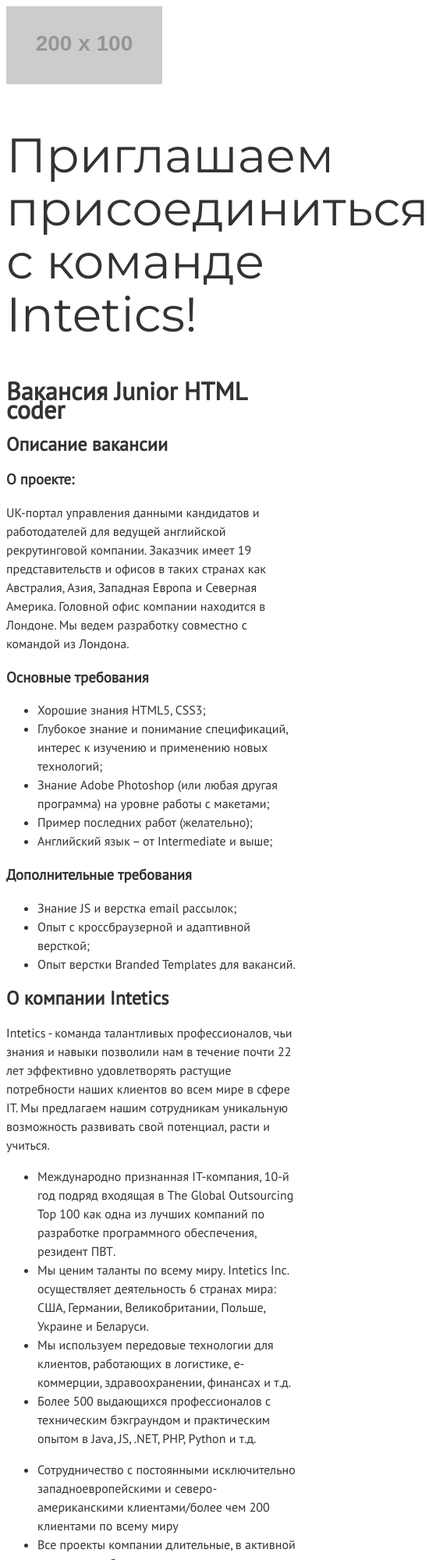
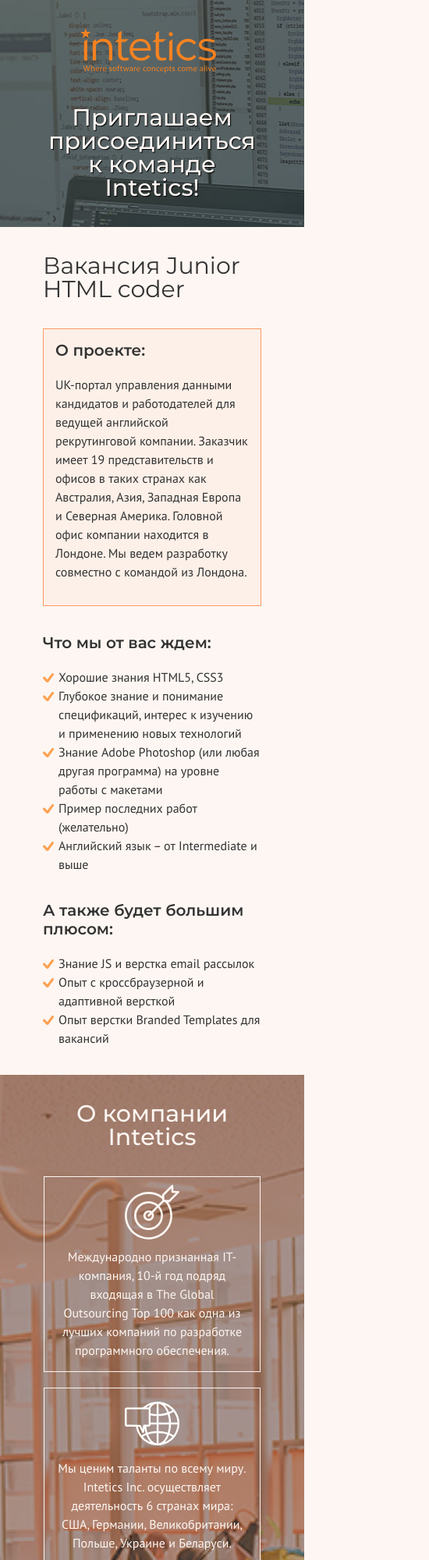
Before and after one commit to AliceGres/vacancy, a plain HTML site: page index.html in a window 390 px wide. Shown: the top 2000 px of the page at 78% size, 550 px wide, since content can reach past the window. Drawn offline with Linux system fonts and the light colour scheme; placeholder pictures from the web are drawn by us.

Commit message:
mobile layout

```diff
--- a/css/style.css
+++ b/css/style.css
@@ -1,14 +1,221 @@
 body {
+    margin: 0;
+    padding: 0;
+
     font-family: PT Sans, arial, sans-serif;
     font-weight: 400;
     font-size: 16px;
     line-height: 24px;
     color: #333333;
+
+    background-color: #fdf6f2;
+}
+
+.visually-hidden {
+    position: absolute;
+
+    width: 1px;
+    height: 1px;
+    margin: -1px;
+    border: 0;
+    padding: 0;
+
+    clip: rect(0 0 0 0);
+    overflow: hidden;
+}
+
+.container {
+    width: 280px;
+    margin: 0 auto;
+    padding: 0 20px;
+}
+
+h3 {
+    margin: 0;
+    margin-bottom: 20px;
+    padding: 0;
+
+    font-family: Montserrat, arial, sans-serif;
+    font-weight: 600;
+    font-size: 20px;
+}
+
+.vacancy-header {
+    display: flex;
+    flex-direction: column;
+    align-items: center;
+    padding-top: 20px;
+    margin-bottom: 35px;
+
+    text-shadow: 1px 1px 1px #000;
+
+    background-color: #566163;
+    background-image: url(../img/bg_custom_web.jpg);
+    background-position: center center;
 }
 
 .header-title {
+    margin: 20px 0 35px;
+
     font-family: Montserrat, arial, sans-serif;
-    font-size: 62px;
+    font-size: 30px;
+    font-weight: 500;
+    line-height: 30px;
+    color: #fdf6f2;
+    text-align: center;
+}
+
+.vacancy-title,
+.company-benefits h3 {
+    margin: 0;
+    margin-bottom: 35px;
+    padding: 0;
+
+    font-family: Montserrat, arial, sans-serif;
+    font-size: 30px;
     font-weight: 400;
-    line-height: 68px;
+    line-height: 30px;
 }
+
+.vacancy-description {
+    margin-bottom: 35px;
+    padding: 15px;
+
+    border: 1px solid #FE9961;
+    background-color: #fdf0e8;
+}
+
+.main-requirements,
+.additional-requirements {
+    margin-bottom: 35px;
+}
+
+.main-requirements-list,
+.additional-requirements-list {
+    margin: 0;
+    padding: 0;
+
+    list-style: none;
+}
+
+.main-requirements-list li,
+.additional-requirements li {
+    padding-left: 20px;
+    position: relative;
+}
+
+.main-requirements-list li::before,
+.additional-requirements-list li::before {
+    content: '';
+
+    position: absolute;
+    left: 0;
+    top: 5px;
+    width: 14px;
+    height: 16px;
+
+    background-image: url(../img/check-mark.svg);
+    background-repeat: no-repeat;
+    background-position: 0 0;
+}
+
+.company-details-wrapper {
+    padding: 35px 0;
+    margin-bottom: 35px;
+
+    color: #fdf6f2;
+    text-align: center;
+
+    background-color: #fda253;
+    background-image: url(../img/bg_pse.jpg);
+    background-repeat: no-repeat;
+    background-position: center center;
+    background-size:cover;
+}
+
+.company-details-title {
+    margin: 0;
+    margin-bottom: 35px;
+    padding: 0;
+
+    font-family: Montserrat, arial, sans-serif;
+    font-size: 30px;
+    font-weight: 500;
+    line-height: 30px;
+}
+
+.company-promo {
+    display: flex;
+    flex-direction: column;
+    align-items: center;
+    margin: 0;
+    padding: 0;
+
+    list-style: none;
+}
+
+.company-promo li {
+    position: relative;
+
+    padding: 15px;
+    padding-top: 90px;
+    margin-bottom: 20px;
+    width: 246px;
+
+    border: 1px solid #fdf6f2;
+}
+
+.company-promo li:last-child {
+    margin-bottom: 0;
+}
+
+.company-promo li::before {
+    content: '';
+
+    position: absolute;
+    top: 10px;
+    left: 103px;
+    width: 70px;
+    height: 70px;
+
+    background-repeat: no-repeat;
+    background-position: 0 0;
+}
+
+.company-promo li.objective::before {
+    background-image: url(../img/objective.svg);
+}
+
+.company-promo li.world-map::before {
+    background-image: url(../img/world-map.svg);
+}
+
+.company-promo li.computer::before {
+    background-image: url(../img/computer.svg);
+}
+
+.company-promo li.network::before {
+    background-image: url(../img/network.svg);
+}
+
+.company-benefits-list {
+    margin: 0;
+    padding: 0;
+
+    list-style: none;
+}
+
+.company-benefits-list li {
+    position: relative;
+
+    padding-bottom: 10px;
+    margin-bottom: 20px;
+
+    border-bottom: 1px dotted rgba(0,0,0,0.2);
+}
+
+@media (min-width: 768px) {
+    .container {
+        width: 708px;
+    }
+}
--- a/index.html
+++ b/index.html
@@ -2,57 +2,72 @@
 <html lang="ru">
 <head>
     <meta charset="UTF-8">
+    <meta name="viewport" content="width=device-width, initial-scale=1">
+
     <title>Вакансия Junior HTML coder</title>
+
+    <link rel="stylesheet" href="css/normalize.css">
     <link rel="stylesheet" href="css/style.css">
 
-    <link href="https://fonts.googleapis.com/css?family=Montserrat:400,600|PT+Sans&amp;subset=cyrillic" rel="stylesheet">
+    <link href="https://fonts.googleapis.com/css?family=Montserrat:400,500,600|PT+Sans&amp;subset=cyrillic" rel="stylesheet">
+
 </head>
 <body>
-<header>
-    <a class="header-logo"><img src="http://placehold.it/200x100" alt="Intetics logo" width="200" height="100"></a>
-    <h2 class="header-title">Приглашаем присоединиться с команде Intetics!</h2>
+<header class="vacancy-header">
+    <div class="container">
+        <a class="header-logo" href="https://intetics.com/"><img src="img/logo_desktop.svg" alt="Intetics logo" width="270" height="90"></a>
+        <h2 class="header-title">Приглашаем присоединиться к команде Intetics!</h2>
+    </div>
 </header>
 
-<body>
-    <h1>Вакансия Junior HTML coder</h1>
+<main>
+    <div class="container">
+        <h1 class="vacancy-title">Вакансия Junior HTML coder</h1>
 
         <section class="vacancy-details">
-        <h2 class="vacancy-details-title">Описание вакансии</h2>
+            <h2 class="visually-hidden">Описание вакансии</h2>
             <div class="vacancy-description">
                 <h3>О проекте:</h3>
                 <p>UK-портал управления данными кандидатов и работодателей для ведущей английской рекрутинговой компании. Заказчик имеет 19 представительств и офисов в таких странах как Австралия, Азия, Западная Европа и Северная Америка. Головной офис компании находится в Лондоне. Мы ведем разработку совместно с командой из Лондона.</p>
             </div>
 
             <div class="main-requirements">
-            <h3>Основные требования</h3>
+                <h3>Что мы от вас ждем:</h3>
                 <ul class="main-requirements-list">
-                <li>Хорошие знания HTML5, CSS3;</li>
-                <li>Глубокое знание и понимание спецификаций, интерес к изучению и применению новых технологий;</li>
-                <li>Знание Adobe Photoshop (или любая другая программа) на уровне работы с макетами;</li>
-                <li>Пример последних работ (желательно);</li>
-                <li>Английский язык – от Intermediate и выше;</li>
+                    <li>Хорошие знания HTML5, CSS3</li>
+                    <li>Глубокое знание и понимание спецификаций, интерес к изучению и применению новых технологий</li>
+                    <li>Знание Adobe Photoshop (или любая другая программа) на уровне работы с макетами</li>
+                    <li>Пример последних работ (желательно)</li>
+                    <li>Английский язык – от Intermediate и выше</li>
                 </ul>
             </div>
             <div class="additional-requirements">
-            <h3>Дополнительные требования</h3>
+                <h3>А также будет большим плюсом:</h3>
                 <ul class="additional-requirements-list">
-                <li>Знание JS и верстка email рассылок;</li>
-                <li>Опыт с кроссбраузерной и адаптивной версткой;</li>
-                <li>Опыт верстки Branded Templates для вакансий.</li>
+                    <li>Знание JS и верстка email рассылок</li>
+                    <li>Опыт с кроссбраузерной и адаптивной версткой</li>
+                    <li>Опыт верстки Branded Templates для вакансий</li>
                 </ul>
             </div>
         </section>
+    </div>
+
     <section class="company-details">
+        <div class="company-details-wrapper">
+            <div class="container">
                 <h2 class="company-details-title">О компании Intetics</h2>
-        <p class="company-details-lead">Intetics - команда талантливых профессионалов, чьи знания и навыки позволили нам в течение почти 22 лет эффективно удовлетворять растущие потребности наших клиентов во всем мире в сфере IT. Мы предлагаем нашим сотрудникам уникальную возможность развивать свой потенциал, расти и учиться.
+                <ul class="company-promo">
+                    <li class='objective'>Международно признанная IT-компания, 10-й год подряд входящая в The Global Outsourcing Top 100 как одна из лучших компаний по разработке программного обеспечения.</li>
+                    <li class='world-map'>Мы ценим таланты по всему миру. Intetics Inc. осуществляет деятельность 6 странах мира: США, Германии, Великобритании, Польше, Украине и Беларуси. </li>
+                    <li class='computer'>Мы используем передовые технологии для клиентов, работающих в логистике, е-коммерции, здравоохранении, финансах и т.д.</li>
+                    <li class='network'>Более 500 выдающихся профессионалов с техническим бэкграундом и практическим опытом в Java, JS, .NET, PHP, Python и т.д.</li>
+                </ul>
                 </p>
-        <ul class="company-promo">
-            <li>Международно признанная IT-компания, 10-й год подряд входящая в The Global Outsourcing Top 100 как одна из лучших компаний по разработке программного обеспечения, резидент ПВТ.</li>
-            <li>Мы ценим таланты по всему миру. Intetics Inc. осуществляет деятельность 6 странах мира: США, Германии, Великобритании, Польше, Украине и Беларуси. </li>
-            <li>Мы используем передовые технологии для клиентов, работающих в логистике, е-коммерции, здравоохранении, финансах и т.д.</li>
-            <li>Более 500 выдающихся профессионалов с техническим бэкграундом и практическим опытом в Java, JS, .NET, PHP, Python и т.д.</li>
-        </ul>
-        <ul class="company-benefits">
+            </div>
+        </div>
+        <div class="container company-benefits">
+            <h3>Наши бенефиты:</h3>
+            <ul class="company-benefits-list">
                 <li>Сотрудничество с постоянными исключительно западноевропейскими и северо-американскими клиентами/более чем 200 клиентами по всему миру</li>
                 <li>Все проекты компании длительные, в активной стадии разработки</li>
                 <li>Комфортный офис в центре города, ст.м. Молодежная</li>
@@ -69,8 +84,9 @@
                 <li>Оборудованные комнаты отдыха, бесплатные кофе, чай, витамины, лимоны</li>
                 <li>Настольный теннис, наборы для игры в дартс, игровые приставки и телевизоры в офисе</li>
             </ul>
+        </div>
     </section>
-</body>
+</main>
 
 <footer>
     <div class="footer-social">
```
Also changed, not shown: css/normalize.css (added), img/bg_custom_web.jpg (added), img/bg_pse.jpg (added), img/check-mark.svg (added), img/computer.svg (added), img/logo_desktop.svg (added), img/network.svg (added), img/objective.svg (added), img/world-map.svg (added). Lines whose indentation alone changed are shown as unchanged.
